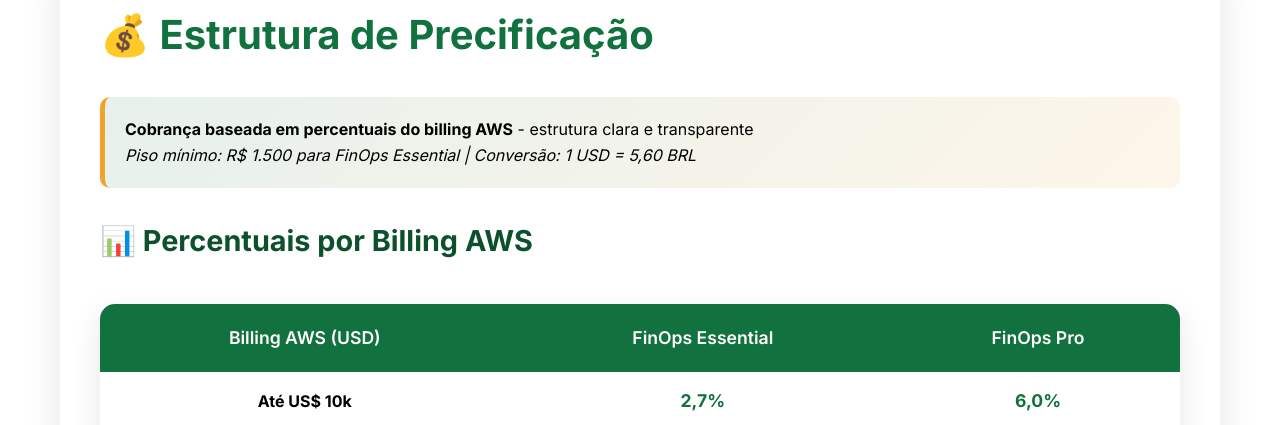
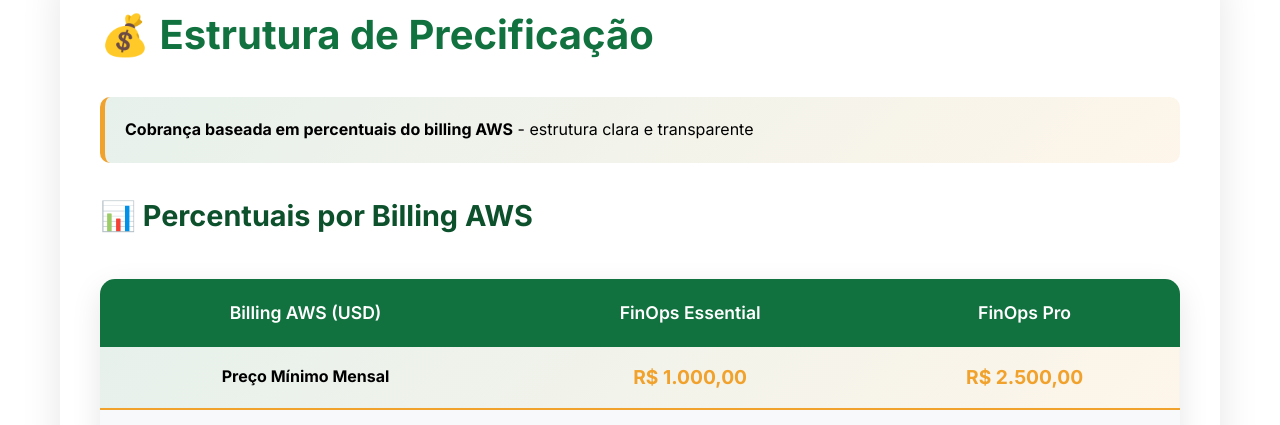
Before and after one commit to brunoprodutos/finopsQuickref, a website: page index.html in a window 1280 px wide. Shown: the part 2344-2769 px from the top of the page. Drawn offline with Linux system fonts and the light colour scheme.

Commit message:
inserido o preço minimo na tabela

```diff
--- a/index.html
+++ b/index.html
@@ -236,11 +236,20 @@
             background: #f8f9fa;
         }
 
-        .pricing-table tr:hover {
-            background: rgba(17, 113, 63, 0.05);
-        }
+            .pricing-table tr:hover {
+                background: rgba(17, 113, 63, 0.05);
+            }
 
-        .percentage {
+            .minimum-price-row {
+                background: linear-gradient(135deg, rgba(17, 113, 63, 0.1) 0%, rgba(241, 162, 45, 0.1) 100%) !important;
+                border-bottom: 2px solid var(--darede-orange);
+            }
+
+            .price-highlight {
+                font-size: 1.2rem;
+                font-weight: 700;
+                color: var(--darede-orange);
+            }        .percentage {
             font-weight: 700;
             color: var(--darede-green);
             font-size: 1.1rem;
@@ -600,7 +609,6 @@
             <h2>💰 Estrutura de Precificação</h2>
             <div class="highlight-box">
                 <p><strong>Cobrança baseada em percentuais do billing AWS</strong> - estrutura clara e transparente</p>
-                <p><em>Piso mínimo: R$ 1.500 para FinOps Essential | Conversão: 1 USD = 5,60 BRL</em></p>
             </div>
 
             <h3>📊 Percentuais por Billing AWS</h3>
@@ -614,6 +622,11 @@
                         </tr>
                     </thead>
                     <tbody>
+                        <tr class="minimum-price-row">
+                            <td><strong>Preço Mínimo Mensal</strong></td>
+                            <td><span class="price-highlight">R$ 1.000,00</span></td>
+                            <td><span class="price-highlight">R$ 2.500,00</span></td>
+                        </tr>
                         <tr>
                             <td><strong>Até US$ 10k</strong></td>
                             <td><span class="percentage">2,7%</span></td>
```
